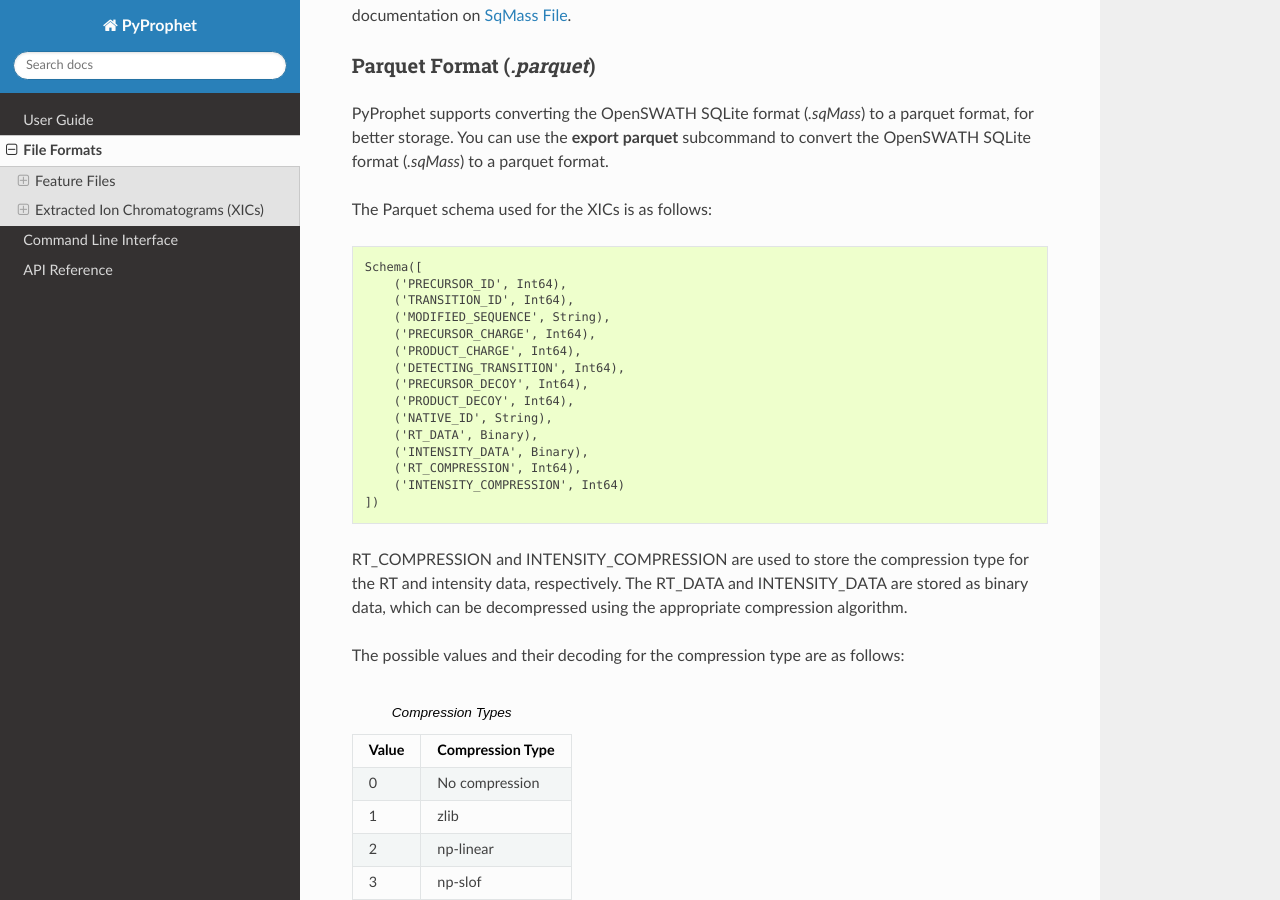
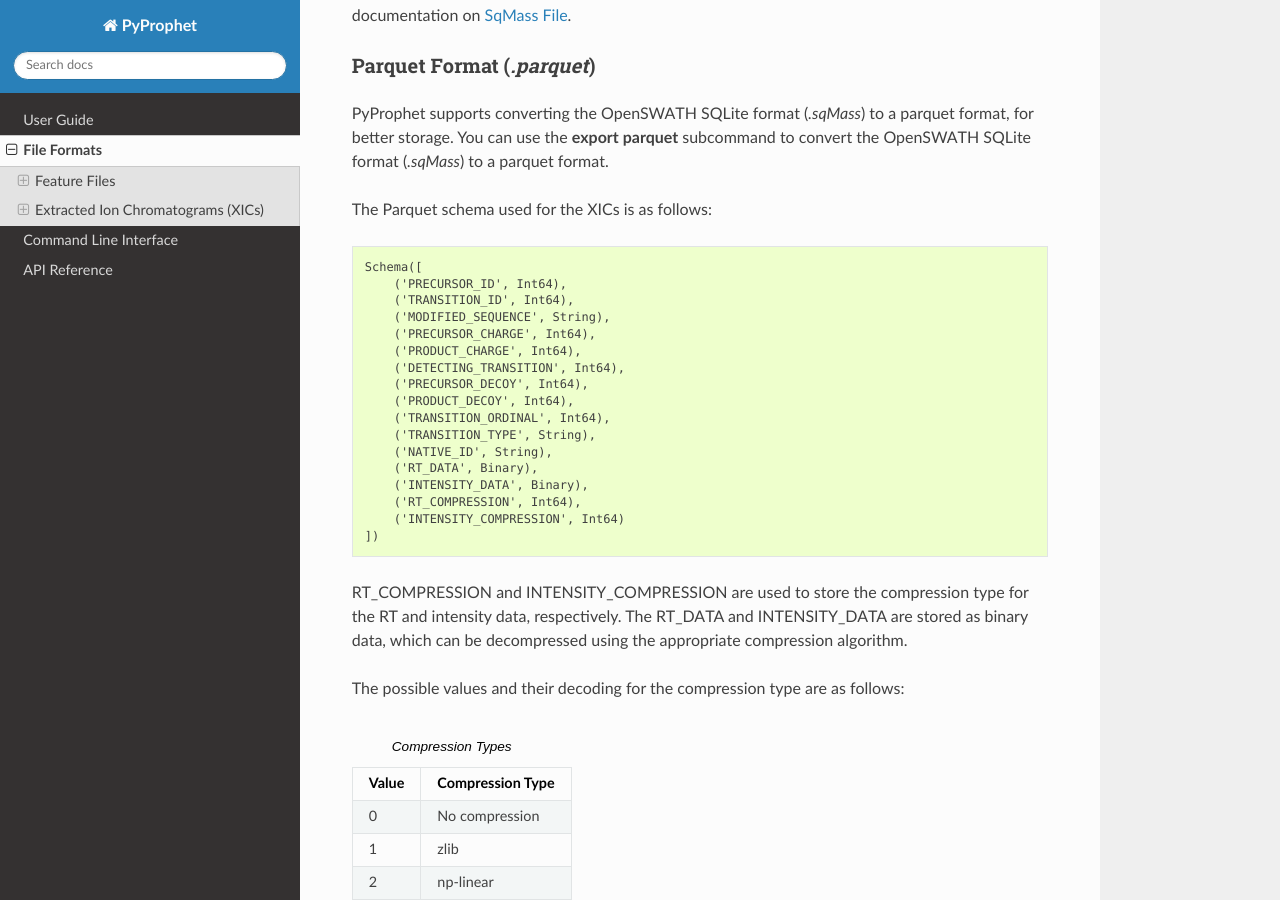
Before and after one commit to PyProphet/pyprophet, a Sphinx documentation site: the page built from docs/file_formats.rst, in a window 1280 px wide and 900 px high, scrolled down 2547 px. Built offline with Sphinx 7.4.7 and the Read the Docs theme 3.1.0, drawn with Linux system fonts in a browser that asks for light colours.

Commit message:
update: chrom parquet schema documentation

```diff
--- a/docs/file_formats.rst
+++ b/docs/file_formats.rst
@@ -311,6 +311,8 @@ The Parquet schema used for the XICs is as follows:
         ('DETECTING_TRANSITION', Int64),
         ('PRECURSOR_DECOY', Int64),
         ('PRODUCT_DECOY', Int64),
+        ('TRANSITION_ORDINAL', Int64),
+        ('TRANSITION_TYPE', String),
         ('NATIVE_ID', String),
         ('RT_DATA', Binary),
         ('INTENSITY_DATA', Binary),
```
